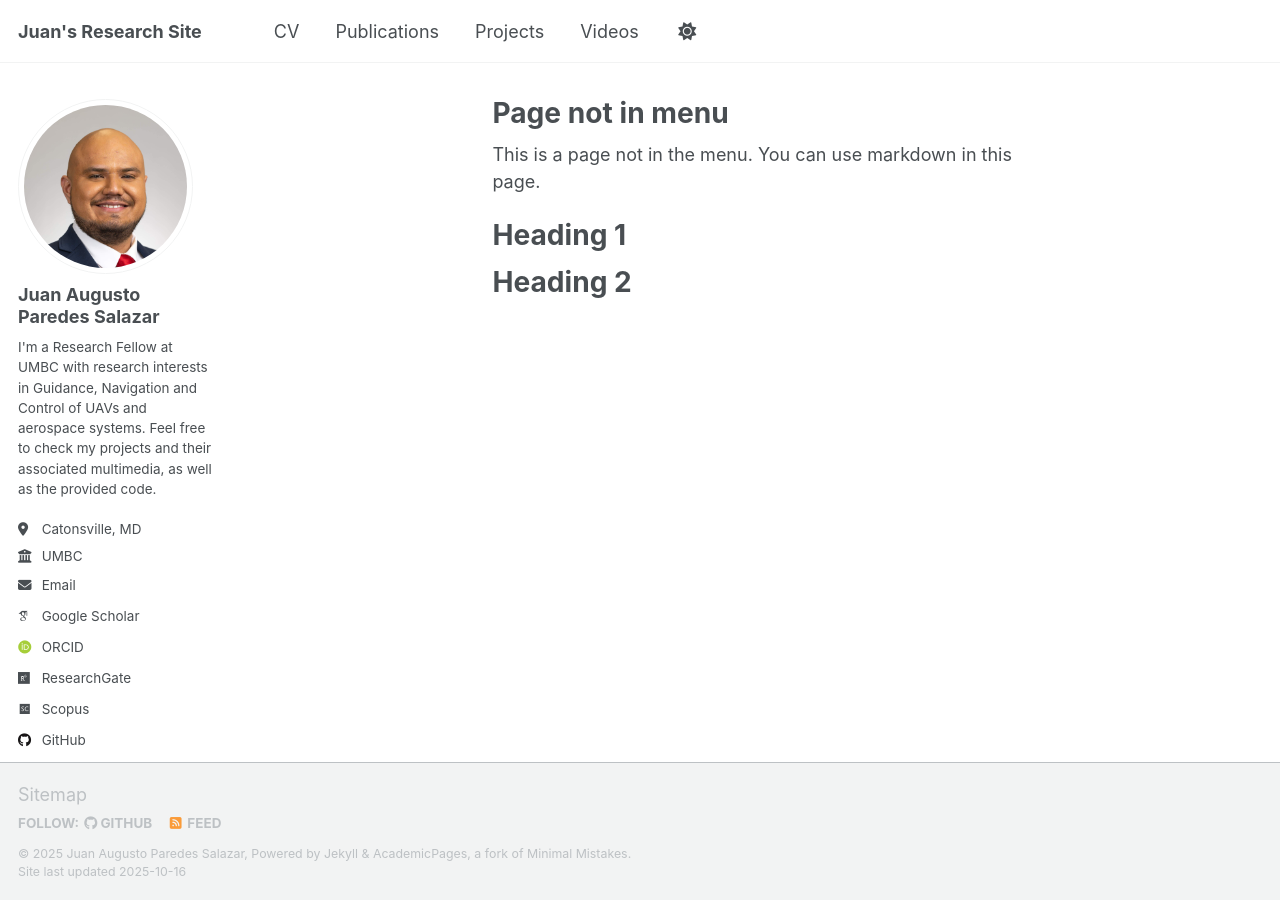
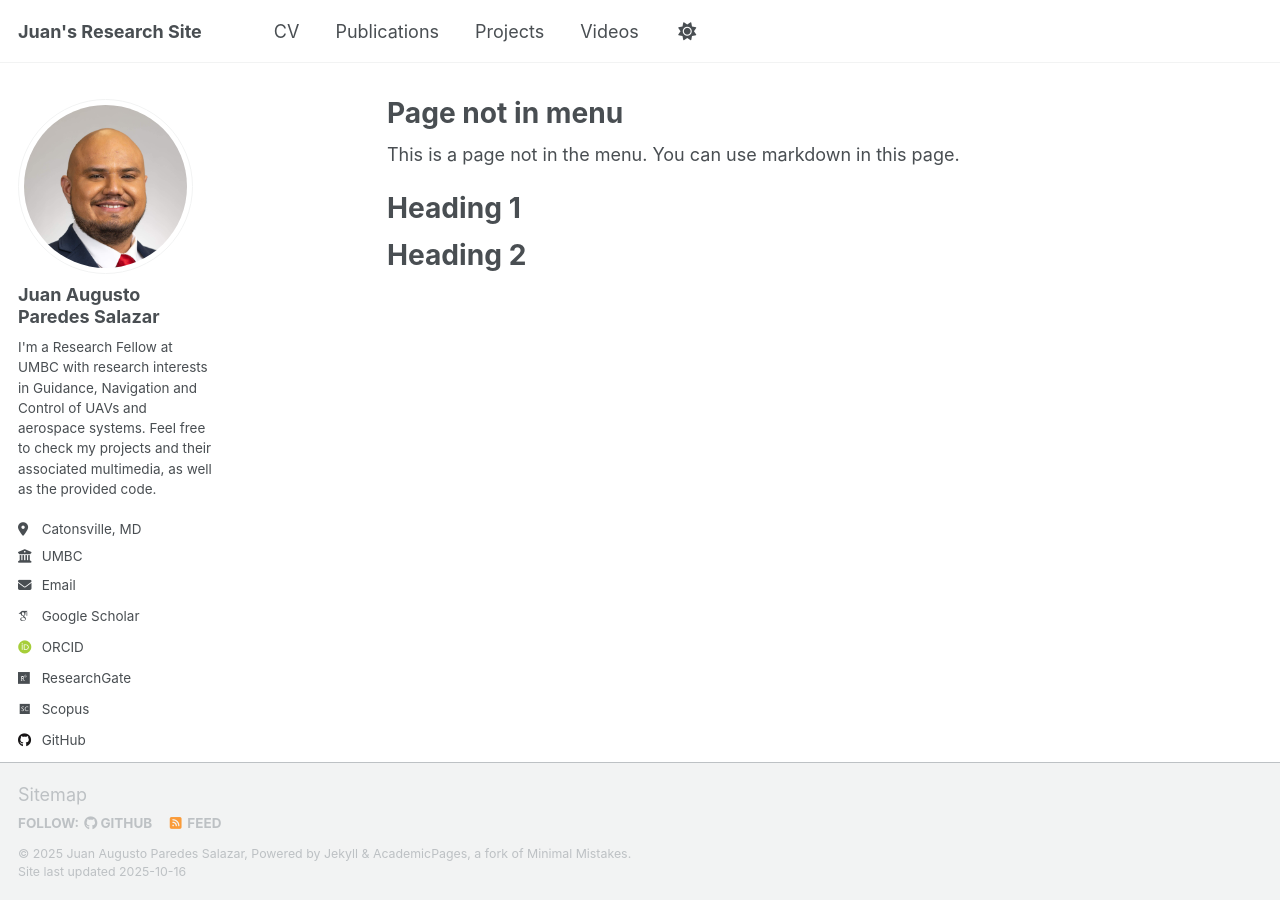
Before and after one commit to JAParedes/JAParedes.github.io, a Jekyll site: the page built from _pages/non-menu-page.md, in a window 1280 px wide. Built offline with Jekyll 4.4.1, drawn with Linux system fonts in a browser that asks for light colours; some web fonts are replaced; a script that is not in the unit is left out.

Commit message:
Alignment attempt v3

```diff
--- a/_sass/layout/_page.scss
+++ b/_sass/layout/_page.scss
@@ -18,9 +18,9 @@
 
 .page {
   @include breakpoint($large) {
-    @include span(8 of 12 last);
+    @include span(9 of 12 last);
     @include prefix(0.5 of 12);
-    @include suffix(2 of 12);
+    @include suffix(0.5 of 12);
   }
 
   .page__inner-wrap {
```
